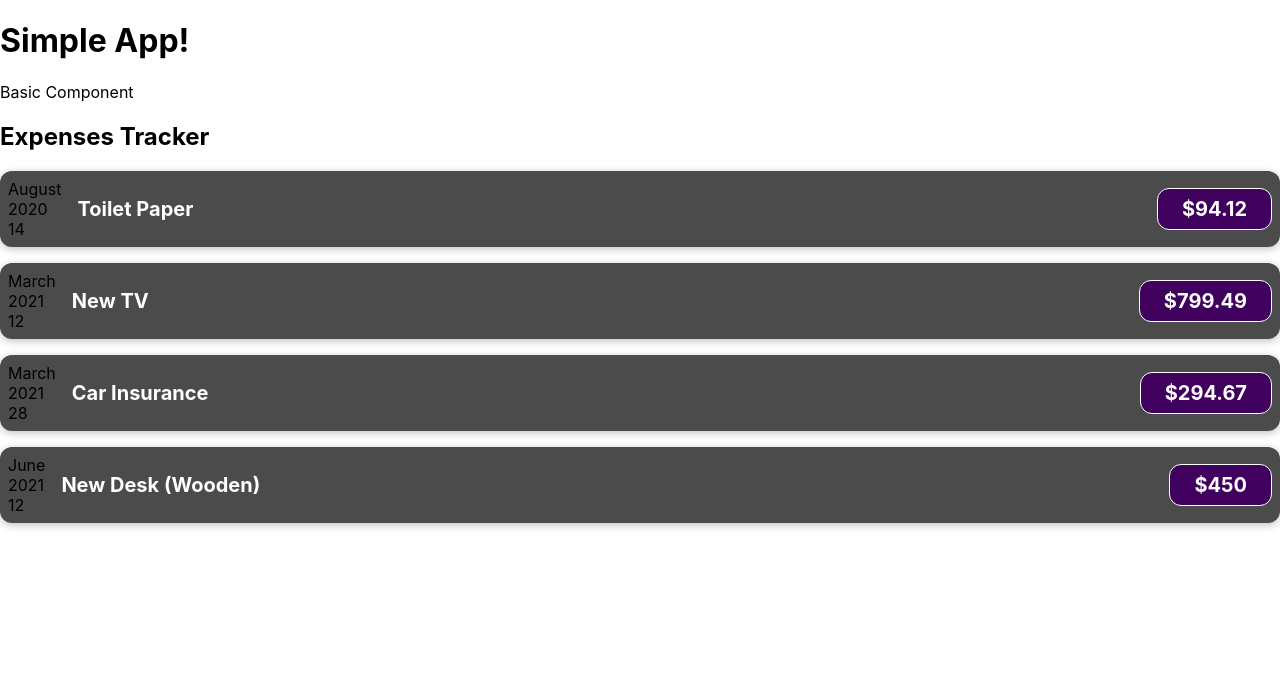
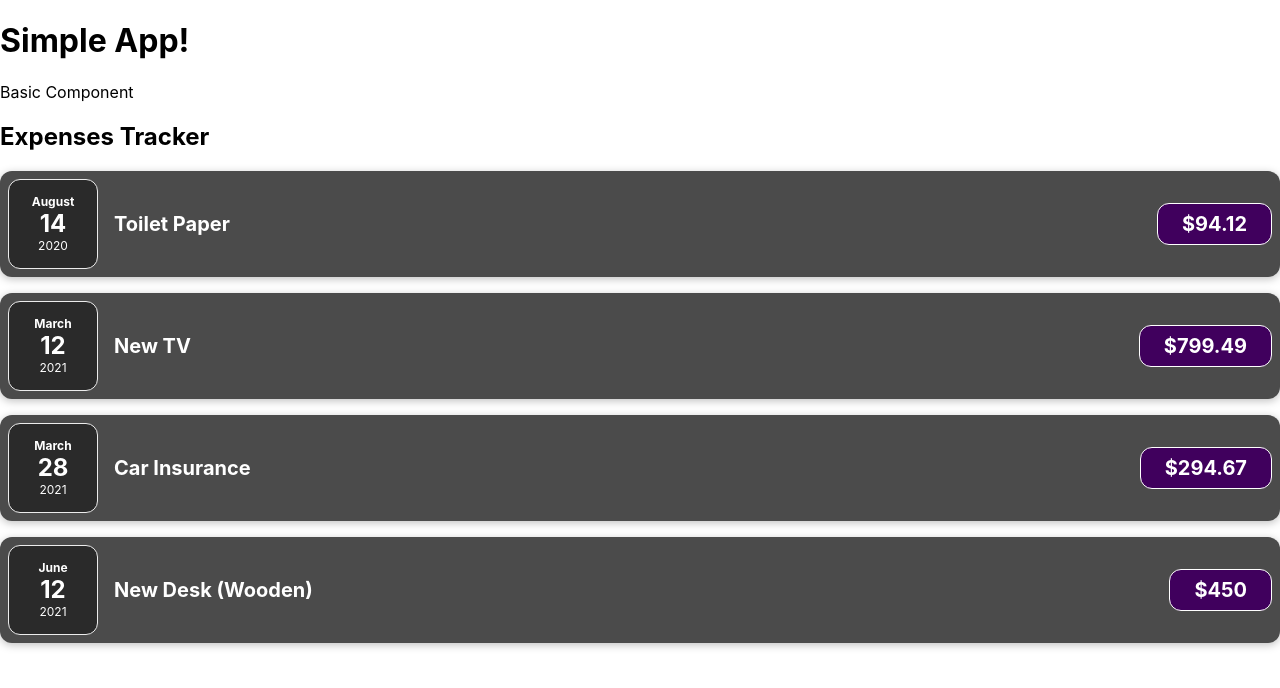
Before and after one commit to kraft-aka/react-simple, a React (Create React App) app: page / in a window 1280 px wide. Shown: the top 688 px of the page. Built offline with nearby package versions, Linux system fonts and the light colour scheme.

Commit message:
create ExpenseDate Component

```diff
--- /dev/null
+++ b/src/components/ExpenseDate.css
@@ -0,0 +1,26 @@
+.expense-date {
+  display: flex;
+  flex-direction: column;
+  width: 5.5rem;
+  height: 5.5rem;
+  border: 1px solid #ececec;
+  background-color: #2a2a2a;
+  color: white;
+  border-radius: 12px;
+  align-items: center;
+  justify-content: center;
+}
+
+.expense-date__month {
+  font-size: 0.75rem;
+  font-weight: bold;
+}
+
+.expense-date__year {
+  font-size: 0.75rem;
+}
+
+.expense-date__day {
+  font-size: 1.5rem;
+  font-weight: bold;
+}
--- /dev/null
+++ b/src/components/ExpenseDate.js
@@ -0,0 +1,16 @@
+import React from "react";
+import './ExpenseDate.css'
+
+export default function ExpenseDate(props) {
+  // create three variables to hold different values from date props
+  const month = props.date.toLocaleString("en-GB", { month: "long" });
+  const day = props.date.toLocaleString("en-US", { day: "2-digit" });
+  const year = props.date.getFullYear();
+  return (
+    <div className="expense-date">
+      <div className="expense-date__month">{month}</div>
+      <div className="expense-date__day">{day}</div>
+      <div className="expense-date__year">{year}</div>
+    </div>
+  );
+}
--- a/src/components/ExpenseItem.js
+++ b/src/components/ExpenseItem.js
@@ -1,24 +1,15 @@
-import React from 'react'
-import './ExpenseItem.css'
+import React from "react";
+import ExpenseDate from "./ExpenseDate";
+import "./ExpenseItem.css";
 
 export default function ExpenseItem(props) {
-
-  // create three variables to hold different values from date props
-  const month = props.date.toLocaleString('en-GB', { month: 'long' })
-  const day = props.date.toLocaleString('en-US', { day: '2-digit' })
-  const year = props.date.getFullYear()
-
   return (
-    <div className='expense-item'>
-      <div>
-        <div>{month}</div>
-        <div>{year}</div>
-        <div>{day}</div>
-      </div>
-      <div className='expense-item__description'>
+    <div className="expense-item">
+    <ExpenseDate date={props.date}/>
+      <div className="expense-item__description">
         <h2>{props.title}</h2>
-        <div className='expense-item__price'>${props.amount}</div>
+        <div className="expense-item__price">${props.amount}</div>
       </div>
     </div>
-  )
+  );
 }
```
